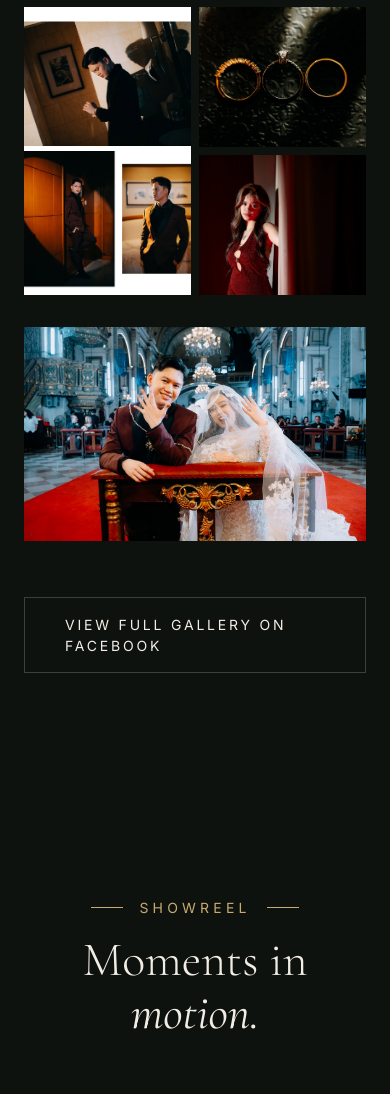
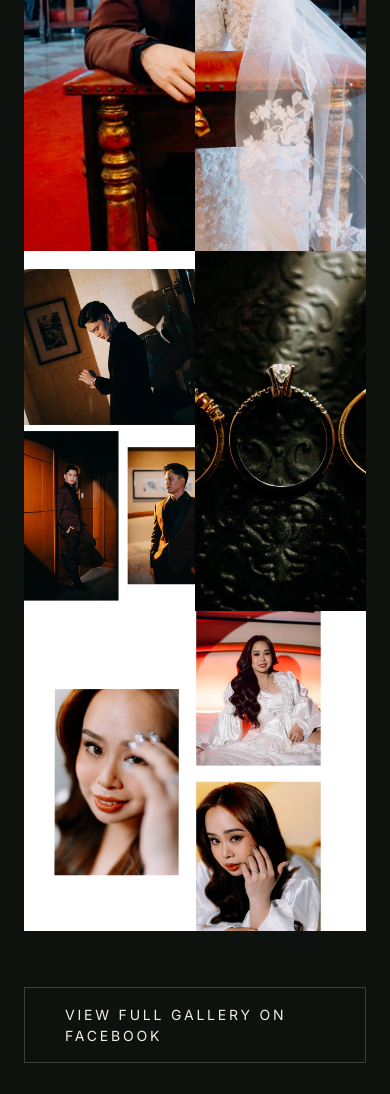
Before and after one commit to gagokakase/ivansorianophotography, a Flask app: page / in a window 390 px wide. Shown: the part 3724-4818 px from the top of the page. Run offline with Flask 3, Linux system fonts and the light colour scheme; some libraries are stand-ins or nearby versions.

Commit message:
Refactor album mosaic to 6-column layout with CSS-based filtering and add dedicated portrait tile

```diff
--- a/flask_app/static/css/styles.css
+++ b/flask_app/static/css/styles.css
@@ -216,9 +216,9 @@ body {
 /* ===== Facebook-style album mosaic ===== */
 .album-collage {
   display: grid;
-  grid-template-columns: repeat(4, 1fr);
-  grid-template-rows: repeat(4, 150px);
-  gap: 8px;
+  grid-template-columns: repeat(6, 1fr);
+  grid-template-rows: repeat(5, 180px);
+  gap: 0;
 }
 .album-tile {
   position: relative;
@@ -235,10 +235,23 @@ body {
 .album-tile:hover img {
   transform: scale(1.05);
 }
-.album-featured { grid-column: 1 / 5; grid-row: 1 / 3; }
-.album-a { grid-column: 1 / 3; grid-row: 3 / 5; }
-.album-b { grid-column: 3; grid-row: 3 / 5; }
-.album-e { grid-column: 4; grid-row: 3 / 5; }
+/* Mark: left half, tall */
+.album-featured { grid-column: 1 / 4; grid-row: 1 / 4; }
+/* Dianne: right half, tall */
+.album-dianne { grid-column: 4 / 7; grid-row: 1 / 4; }
+/* Groom: bottom left */
+.album-a { grid-column: 1 / 3; grid-row: 4 / 6; }
+/* Rings: bottom center */
+.album-rings { grid-column: 3 / 5; grid-row: 4 / 6; }
+/* Bride: bottom right */
+.album-b { grid-column: 5 / 7; grid-row: 4 / 6; }
+/* Portrait: hidden by default, removed from grid flow */
+.album-portrait { display: none; }
+.album-collage.filter-portrait .album-portrait {
+  display: block;
+  grid-column: 1 / 7;
+  grid-row: 1 / 6;
+}
 .album-more {
   position: absolute;
   inset: 0;
@@ -259,26 +272,36 @@ body {
 @media (max-width: 767px) {
   .album-collage {
     grid-template-columns: repeat(2, 1fr);
-    grid-template-rows: none;
-    grid-auto-rows: 140px;
+    grid-auto-rows: 160px;
   }
-  .album-featured,
-  .album-a,
-  .album-b,
-  .album-e {
-    grid-column: auto;
-    grid-row: auto;
+  .album-featured { grid-column: 1; grid-row: span 3; }
+  .album-dianne { grid-column: 2; grid-row: span 3; }
+  .album-a { grid-column: 1; grid-row: span 2; }
+  .album-rings { grid-column: 2; grid-row: span 2; }
+  .album-b { grid-column: 1 / 3; grid-row: span 2; }
+}
+/* When filtering Portrait, show only portrait tile */
+.album-collage.filter-portrait .album-featured,
+.album-collage.filter-portrait .album-dianne,
+.album-collage.filter-portrait .album-rings,
+.album-collage.filter-portrait .album-a,
+.album-collage.filter-portrait .album-b {
+  display: none;
+}
+.album-collage.filter-portrait .album-portrait {
+  display: block;
+  grid-column: 1 / 7;
+  grid-row: 1 / 6;
+}
+@media (max-width: 767px) {
+  .album-collage.filter-portrait .album-portrait {
+    grid-column: 1 / 3;
+    grid-row: 1 / 4;
   }
-  .album-featured { grid-column: 1 / 3; grid-row: span 2; }
-  .album-a { grid-row: span 2; }
 }
-/* When filtering, reset all tiles to equal auto-placed cells */
-.album-collage[style*="dense"] .album-featured,
-.album-collage[style*="dense"] .album-a,
-.album-collage[style*="dense"] .album-b,
-.album-collage[style*="dense"] .album-e {
-  grid-column: auto;
-  grid-row: span 2;
+/* When filtering Wedding, ensure portrait is hidden */
+.album-collage.filter-wedding .album-portrait {
+  display: none;
 }
 
 /* ===== Portfolio item exit animation ===== */
--- a/flask_app/static/js/main.js
+++ b/flask_app/static/js/main.js
@@ -76,7 +76,6 @@ function closeMobileMenu() {
 function filterPortfolio(category, btn) {
   var items = document.querySelectorAll(".portfolio-item");
   var buttons = document.querySelectorAll(".portfolio-filter");
-
   buttons.forEach(function (b) {
     b.classList.remove("active");
     b.style.color = "var(--isp-text-muted)";
@@ -89,13 +88,17 @@ function filterPortfolio(category, btn) {
   btn.style.backgroundColor = "var(--isp-gold)";
   btn.style.borderColor = "var(--isp-gold)";
 
+  var grid = document.getElementById("portfolio-grid");
+  if (!grid) return;
+
+  // Remove filter classes
+  grid.classList.remove("filter-wedding", "filter-portrait");
+
   items.forEach(function (item) {
     var cat = item.getAttribute("data-category");
     if (category === "All" || cat === category) {
       item.style.display = "";
       item.classList.remove("hide");
-      item.style.gridColumn = "";
-      item.style.gridRow = "";
     } else {
       item.classList.add("hide");
       setTimeout(function () {
@@ -106,27 +109,21 @@ function filterPortfolio(category, btn) {
     }
   });
 
-  // Re-flow grid: when not "All", make visible items fill naturally
-  if (category !== "All") {
-    var visible = [];
-    items.forEach(function (item) {
-      if (item.style.display !== "none" && !item.classList.contains("hide")) {
-        visible.push(item);
-      }
-    });
-    // Reset grid positions for visible items
-    visible.forEach(function (item, i) {
-      item.style.gridColumn = "";
-      item.style.gridRow = "";
-    });
-    // Make grid auto-flow dense to fill gaps
-    var grid = document.getElementById("portfolio-grid");
-    if (grid) grid.style.gridAutoFlow = "dense";
-  } else {
-    var grid = document.getElementById("portfolio-grid");
-    if (grid) grid.style.gridAutoFlow = "";
+  // Add filter class for CSS-based show/hide
+  if (category === "Wedding") {
+    grid.classList.add("filter-wedding");
+  } else if (category === "Portrait") {
+    grid.classList.add("filter-portrait");
   }
 }
+
+// Auto-apply default Wedding filter on load
+(function () {
+  var defaultBtn = document.querySelector(".portfolio-filter.active");
+  if (defaultBtn) {
+    filterPortfolio("Wedding", defaultBtn);
+  }
+})();
 
 // ---- Lightbox ----
 function openLightbox(src, alt, title, location) {
--- a/flask_app/templates/partials/portfolio.html
+++ b/flask_app/templates/partials/portfolio.html
@@ -27,54 +27,48 @@
 
     <!-- Album mosaic grid -->
     <div class="album-collage" id="portfolio-grid">
-      <!-- Featured: large top span -->
+      <!-- Mark (left, tall) -->
       <div class="album-tile album-featured portfolio-item reveal-scale"
-        data-category="Wedding" data-src="{{ url_for('static', filename='img/image-1.png') }}" data-alt="Wedding at San Agustin Church, Intramuros" data-title="Mark &amp; Dianne" data-location="Intramuros, Manila">
-        <img src="{{ url_for('static', filename='img/image-1.png') }}" alt="Wedding at San Agustin Church" />
-        <div class="portfolio-overlay absolute inset-0 flex flex-col justify-end p-6"
-          style="background: linear-gradient(to top, rgba(8,12,9,0.88) 0%, rgba(8,12,9,0.3) 50%, transparent 100%);">
-          <p class="uppercase mb-1" style="font-family: var(--font-body); color: var(--isp-gold); font-size: 11px; letter-spacing: 0.2em;">Wedding</p>
-          <p style="font-family: var(--font-display); color: var(--isp-cream); font-size: 22px; font-weight: 400;">Mark &amp; Dianne</p>
-          <p style="font-family: var(--font-body); color: rgba(242,237,228,0.7); font-size: 13px;">Intramuros, Manila</p>
+        data-category="Wedding" data-src="{{ url_for('static', filename='img/wedding-bride-portrait.jpg') }}" data-alt="Mark" data-title="Mark" data-location="Bridal Portrait">
+        <img src="{{ url_for('static', filename='img/wedding-bride-portrait.jpg') }}" alt="Mark" />
+        <div class="portfolio-overlay absolute inset-0 flex items-end p-6"
+          style="background: linear-gradient(to top, rgba(8,12,9,0.85) 0%, transparent 60%);">
+          <p style="font-family: var(--font-display); color: var(--isp-cream); font-size: 26px; font-weight: 400;">Mark</p>
+        </div>
+      </div>
+
+      <!-- Dianne (right, tall) -->
+      <div class="album-tile album-dianne portfolio-item reveal-scale delay-1"
+        data-category="Wedding" data-src="{{ url_for('static', filename='img/wedding-altar.jpg') }}" data-alt="Dianne" data-title="Dianne" data-location="Ceremony">
+        <img src="{{ url_for('static', filename='img/wedding-altar.jpg') }}" alt="Dianne" />
+        <div class="portfolio-overlay absolute inset-0 flex items-end p-6"
+          style="background: linear-gradient(to top, rgba(8,12,9,0.85) 0%, transparent 60%);">
+          <p style="font-family: var(--font-display); color: var(--isp-cream); font-size: 26px; font-weight: 400;">Dianne</p>
         </div>
       </div>
 
       <!-- Groom getting ready -->
-      <div class="album-tile album-a portfolio-item reveal-scale delay-1"
-        data-category="Wedding" data-src="{{ url_for('static', filename='img/wedding-groom.jpg') }}" data-alt="Groom getting ready" data-title="Mark &amp; Dianne" data-location="Getting Ready">
+      <div class="album-tile album-a portfolio-item reveal-scale delay-2"
+        data-category="Wedding" data-src="{{ url_for('static', filename='img/wedding-groom.jpg') }}" data-alt="Groom getting ready" data-title="Mark" data-location="Getting Ready">
         <img src="{{ url_for('static', filename='img/wedding-groom.jpg') }}" alt="Groom getting ready" />
       </div>
 
-      <!-- Wedding rings -->
-      <div class="album-tile album-b portfolio-item reveal-scale delay-1"
-        data-category="Wedding" data-src="{{ url_for('static', filename='img/wedding-rings.jpg') }}" data-alt="Wedding rings detail" data-title="Mark &amp; Dianne" data-location="Rings">
+      <!-- Wedding rings (between groom and bride) -->
+      <div class="album-tile album-rings portfolio-item reveal-scale delay-2"
+        data-category="Wedding" data-src="{{ url_for('static', filename='img/wedding-rings.jpg') }}" data-alt="Wedding rings" data-title="Mark &amp; Dianne" data-location="Rings">
         <img src="{{ url_for('static', filename='img/wedding-rings.jpg') }}" alt="Wedding rings" />
       </div>
 
-      <!-- Portrait -->
-      <div class="album-tile album-e portfolio-item reveal-scale delay-3"
-        data-category="Portrait" data-src="{{ url_for('static', filename='img/image-2.png') }}" data-alt="Portrait session — dramatic red lighting" data-title="Leorah" data-location="Studio">
+      <!-- Bride getting ready -->
+      <div class="album-tile album-b portfolio-item reveal-scale delay-3"
+        data-category="Wedding" data-src="{{ url_for('static', filename='img/wedding-bride.jpg') }}" data-alt="Bride getting ready" data-title="Dianne" data-location="Getting Ready">
+        <img src="{{ url_for('static', filename='img/wedding-bride.jpg') }}" alt="Bride getting ready" />
+      </div>
+
+      <!-- Portrait (only shows on Portrait filter) -->
+      <div class="album-tile album-portrait portfolio-item reveal-scale delay-3"
+        data-category="Portrait" data-src="{{ url_for('static', filename='img/image-2.png') }}" data-alt="Portrait session" data-title="Leorah" data-location="Studio">
         <img src="{{ url_for('static', filename='img/image-2.png') }}" alt="Portrait session" />
-      </div>
-    </div>
-
-    <!-- Side-by-side pair -->
-    <div class="reveal mt-8 grid grid-cols-2 gap-0" id="portfolio-pair">
-      <div class="album-tile portfolio-item relative overflow-hidden"
-        data-category="Wedding" data-src="{{ url_for('static', filename='img/wedding-bride-portrait.jpg') }}" data-alt="Bride portrait" data-title="Dianne" data-location="Bridal Portrait">
-        <img src="{{ url_for('static', filename='img/wedding-bride-portrait.jpg') }}" alt="Bride portrait" style="width: 100%; height: 100%; object-fit: cover; display: block; aspect-ratio: 4/5;" />
-        <div class="portfolio-overlay absolute inset-0 flex items-end p-5"
-          style="background: linear-gradient(to top, rgba(8,12,9,0.85) 0%, transparent 60%);">
-          <p style="font-family: var(--font-display); color: var(--isp-cream); font-size: 22px; font-weight: 400;">Mark</p>
-        </div>
-      </div>
-      <div class="album-tile portfolio-item relative overflow-hidden"
-        data-category="Wedding" data-src="{{ url_for('static', filename='img/wedding-altar.jpg') }}" data-alt="Couple at the altar" data-title="Mark &amp; Dianne" data-location="Ceremony">
-        <img src="{{ url_for('static', filename='img/wedding-altar.jpg') }}" alt="Couple at the altar" style="width: 100%; height: 100%; object-fit: cover; display: block; aspect-ratio: 4/5;" />
-        <div class="portfolio-overlay absolute inset-0 flex items-end p-5"
-          style="background: linear-gradient(to top, rgba(8,12,9,0.85) 0%, transparent 60%);">
-          <p style="font-family: var(--font-display); color: var(--isp-cream); font-size: 22px; font-weight: 400;">Dianne</p>
-        </div>
       </div>
     </div>
 
```
